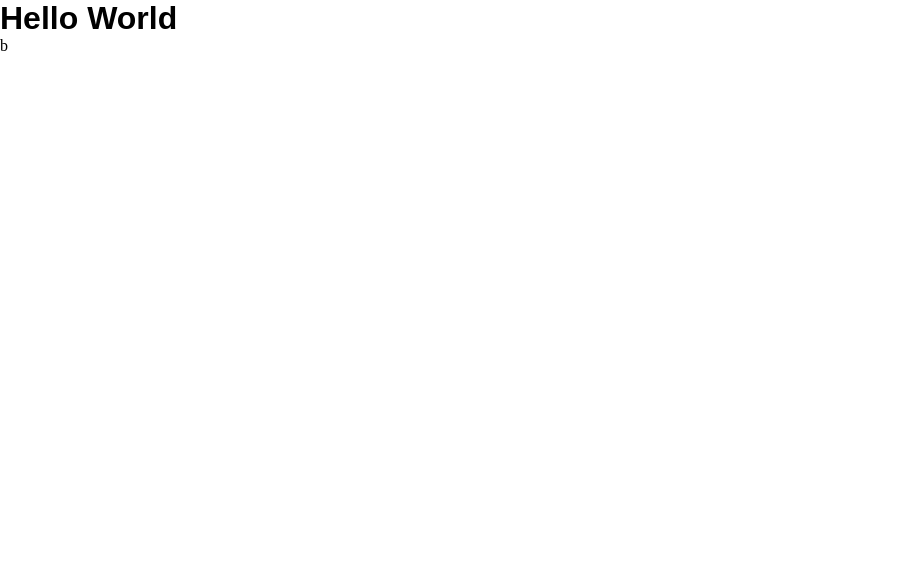
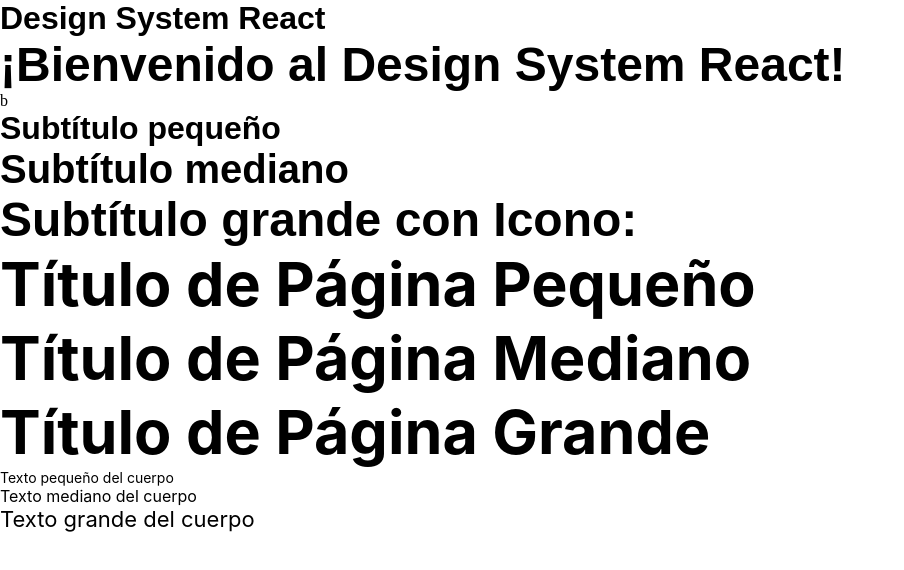
Before and after one commit to Len1na/ds-project-andrea-alonso, a React (Vite) app: page / in a window 1280 px wide. Shown: the top 570 px of the page, without its empty margins (0-904 px from the left). Built offline with nearby package versions, Linux system fonts and the light colour scheme; a web font is replaced by a local one.

Commit message:
feat(ds) add icon component with font icons and subtitle and body text

```diff
--- a/src/App.jsx
+++ b/src/App.jsx
@@ -1,12 +1,31 @@
 import "./App.css";
-import './ui-kit/atoms/icon/font-icons.css'; // Importación correcta
+import "./ui-kit/atoms/icon/font-icons.css";
+import Subtitle from "./ui-kit/atoms/text/subtitle";
+import PageTitle from "./ui-kit/atoms/text/page-title";
+import Body from "./ui-kit/atoms/text/body";
+import Icon from "./ui-kit/atoms/icon/font-icons.jsx";
 
+
+// Componente Header
 function App() {
   return (
     <>
-      <h1>Hello World</h1>
-      <span className="cb-icon-checkmark-circle"></span>
+      <h1>Design System React</h1>
+      <Subtitle>¡Bienvenido al Design System React!</Subtitle>
+      <i className="cb-icon-checkmark-circle"></i>
+      <Icon name="checkmark-circle" />
+      <Icon name="search" />
 
+      <Subtitle size="xs">Subtítulo pequeño</Subtitle>
+      <Subtitle size="md">Subtítulo mediano</Subtitle>
+      <Subtitle size="lg">Subtítulo grande con Icono: <Icon name="search" /></Subtitle>
+      <PageTitle size="xs">Título de Página Pequeño</PageTitle>
+      <PageTitle size="md">Título de Página Mediano</PageTitle>
+      <PageTitle size="lg">Título de Página Grande</PageTitle>
+
+      <Body size="xs">Texto pequeño del cuerpo</Body>
+      <Body size="sm">Texto mediano del cuerpo</Body>
+      <Body size="lg">Texto grande del cuerpo</Body>
     </>
   );
 }
--- /dev/null
+++ b/src/ui-kit/atoms/icon/font-icons.jsx
@@ -0,0 +1,9 @@
+import PropTypes from 'prop-types';
+import "./font-icons.css"; // Asegúrate de que este archivo sea el correcto y esté bien cargado
+const Icon = ({ name }) => {
+  return <span className={`cb-icons-${name}`} />;  // Cambio a cb-icons- en lugar de cb-icon-
+};
+Icon.propTypes = {
+  name: PropTypes.string.isRequired,
+};
+export default Icon;
--- /dev/null
+++ b/src/ui-kit/atoms/text/body/index.jsx
@@ -0,0 +1,25 @@
+import PropTypes from 'prop-types';
+import "./style.css";
+// Definimos el componente Body con el parámetro `size` con valor por defecto
+const Body = ({ children, size = 'md' }) => {
+  if (size === "xs") {
+    // Si el texto es pequeño lo tratamos como un párrafo de tamaño pequeño
+    return <p className="cb-body cb-body--xs">{children}</p>;
+  }
+  if (size === "sm") {
+    // Si el texto es pequeño lo tratamos como un párrafo de tamaño mediano
+    return <p className="cb-body cb-body--sm">{children}</p>;
+  }
+  if (size === "lg") {
+    // Si el texto es grande lo tratamos como un párrafo grande
+    return <p className="cb-body cb-body--lg">{children}</p>;
+  }
+  // Por defecto lo tratamos como md
+  return <p className="cb-body cb-body--md">{children}</p>;
+};
+// Definimos la estructura que va a tener las props del componente
+Body.propTypes = {
+  children: PropTypes.node.isRequired, // Acepta cualquier nodo, incluyendo texto
+  size: PropTypes.oneOfType([PropTypes.string, PropTypes.number]), // No es requerido
+};
+export default Body;
--- /dev/null
+++ b/src/ui-kit/atoms/text/body/style.css
@@ -0,0 +1,16 @@
+.cb-body {
+  color: var(--cb-color-text-primary, #000);
+  font-family: var(--cb-font-family-body, 'Inter');
+}
+.cb-body--xs {
+  font-size: var(--cb-font-size-body--xs);
+}
+.cb-body--sm {
+  font-size: var(--cb-font-size-body--sm);
+}
+.cb-body--md {
+  font-size: var(--cb-font-size-body--md);
+}
+.cb-body--lg {
+  font-size: var(--cb-font-size-body--lg);
+}
--- /dev/null
+++ b/src/ui-kit/atoms/text/page-title/index.jsx
@@ -0,0 +1,26 @@
+import PropTypes from 'prop-types';
+import "./style.css";
+
+// Definimos el componente PageTitle con el parámetro `size` con valor por defecto
+const PageTitle = ({ children, size = 'lg' }) => {
+  if (size === "xs") {
+    // Si el título es pequeño lo tratamos como un h1
+    return <h1 className="cb-page-title cb-page-title--xs">{children}</h1>;
+  }
+
+  if (size === "md") {
+    // Si el título es mediano lo tratamos como un h1
+    return <h1 className="cb-page-title cb-page-title--md">{children}</h1>;
+  }
+
+  // Por defecto lo tratamos como lg
+  return <h1 className="cb-page-title cb-page-title--lg">{children}</h1>;
+};
+
+// Definimos la estructura que va a tener las props del componente
+PageTitle.propTypes = {
+  children: PropTypes.node.isRequired, // Acepta cualquier nodo, incluyendo texto
+  size: PropTypes.oneOfType([PropTypes.string, PropTypes.number]), // No es requerido
+};
+
+export default PageTitle;
--- /dev/null
+++ b/src/ui-kit/atoms/text/page-title/style.css
@@ -0,0 +1,14 @@
+
+.cb-page-title {
+  color: var(--cb-color-text-primary, #000);
+  font-family: var(--cb-font-family-title, 'Inter');
+}
+.cb-page-title--xs {
+  font-size: var(--cb-font-size-page-title);
+}
+.cb-page-title--md {
+  font-size: var(--cb-font-size-page-title);
+}
+.cb-page-title--lg {
+  font-size: var(--cb-font-size-page-title);
+}
--- /dev/null
+++ b/src/ui-kit/atoms/text/subtitle/index.jsx
@@ -0,0 +1,26 @@
+import PropTypes from 'prop-types';
+import "./style.css";
+
+// Definimos el componente Subtitle con el parámetro `size` con valor por defecto
+const Subtitle = ({ children, size = 'lg' }) => {
+  if (size === "xs") {
+    // Si el subtítulo es pequeño lo definimos como un h4
+    return <h4 className="cb-subtitle cb-subtitle--xs">{children}</h4>;
+  }
+
+  if (size === "md") {
+    // Si el subtítulo es mediano lo definimos como un h3
+    return <h3 className="cb-subtitle cb-subtitle--md">{children}</h3>;
+  }
+
+  // Por defecto lo tratamos como lg
+  return <h2 className="cb-subtitle cb-subtitle--lg">{children}</h2>;
+};
+
+// Definimos la estructura que va a tener las props del componente
+Subtitle.propTypes = {
+    children: PropTypes.node.isRequired, // Acepta cualquier nodo, incluyendo texto
+    size: PropTypes.oneOfType([PropTypes.string, PropTypes.number]), // No es requerido
+  };
+
+export default Subtitle;
--- /dev/null
+++ b/src/ui-kit/atoms/text/subtitle/style.css
@@ -0,0 +1,15 @@
+.cb-subtitle {
+  color: var(--cb-color-text-primary, #000);
+}
+
+.cb-subtitle--xs {
+  font-size: var(--cb-font-size-subtitle--xs);
+}
+
+.cb-subtitle--md {
+  font-size: var(--cb-font-size-subtitle--md);
+}
+
+.cb-subtitle--lg {
+  font-size: var(--cb-font-size-subtitle--lg);
+}
```
Also changed, not shown: src/ui-kit/atoms/icon/font-icons.css (line endings or trailing spaces).
